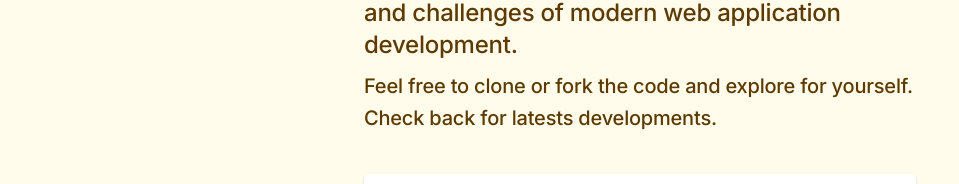
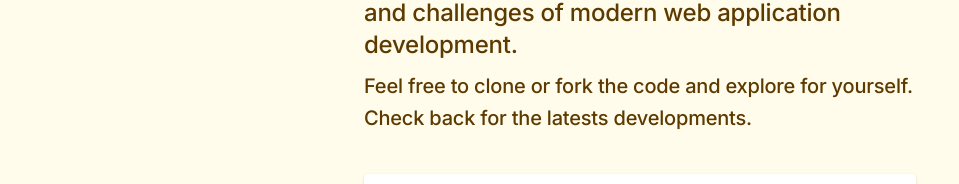
Before and after one commit to peter-writes-code/ze-bugs, a React (Create React App) app: page / in a window 1280 px wide. Shown: the part 273-457 px from the top of the page, without its empty margins (0-959 px from the left). Built offline with nearby package versions, Linux system fonts and the light colour scheme.

Commit message:
fix typo

```diff
--- a/src/routes/index.tsx
+++ b/src/routes/index.tsx
@@ -44,7 +44,7 @@ function Home() {
             }}
           >
             Feel free to clone or fork the code and explore for yourself. Check
-            back for latests developments.
+            back for the latests developments.
           </Typography>
           <Paper sx={{ p: 2, mt: 5 }}>
             <Typography variant="subtitle1">April 8, 2025</Typography>
```
